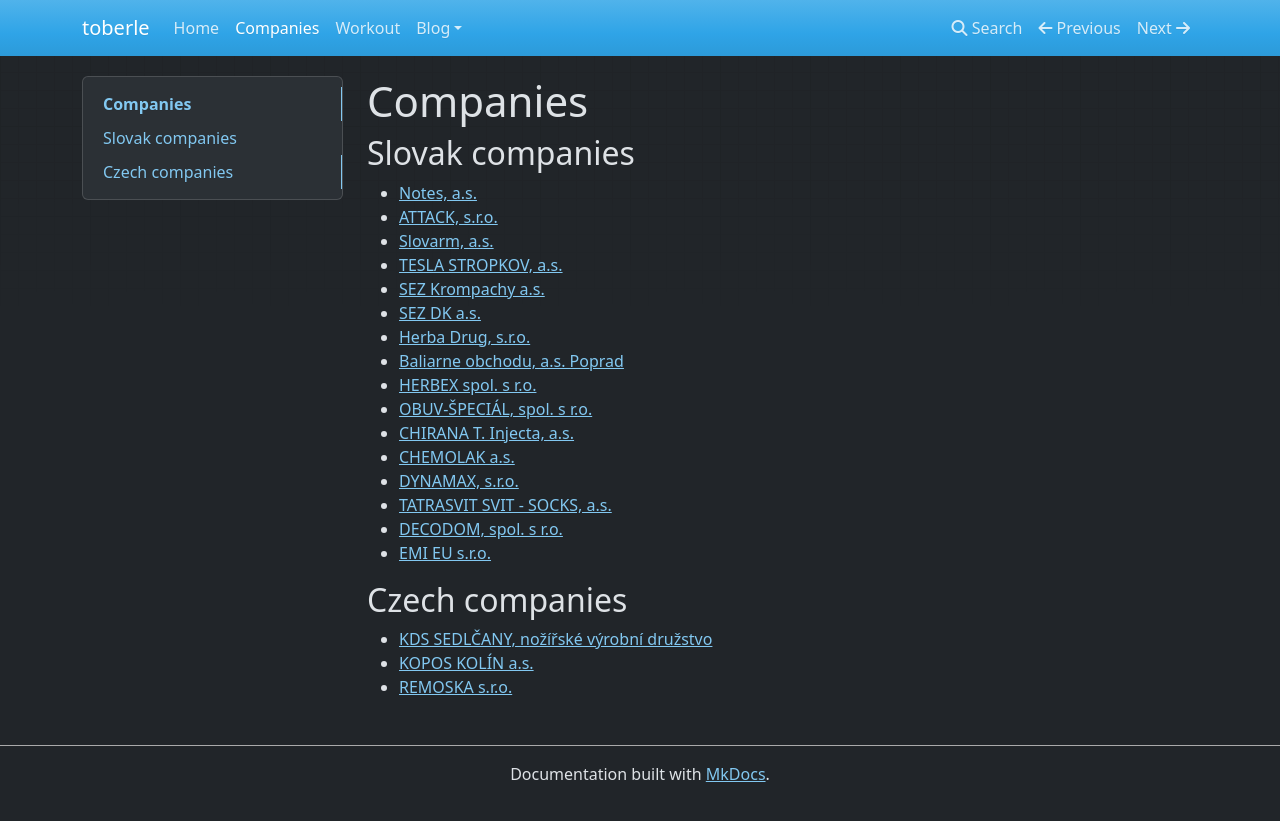
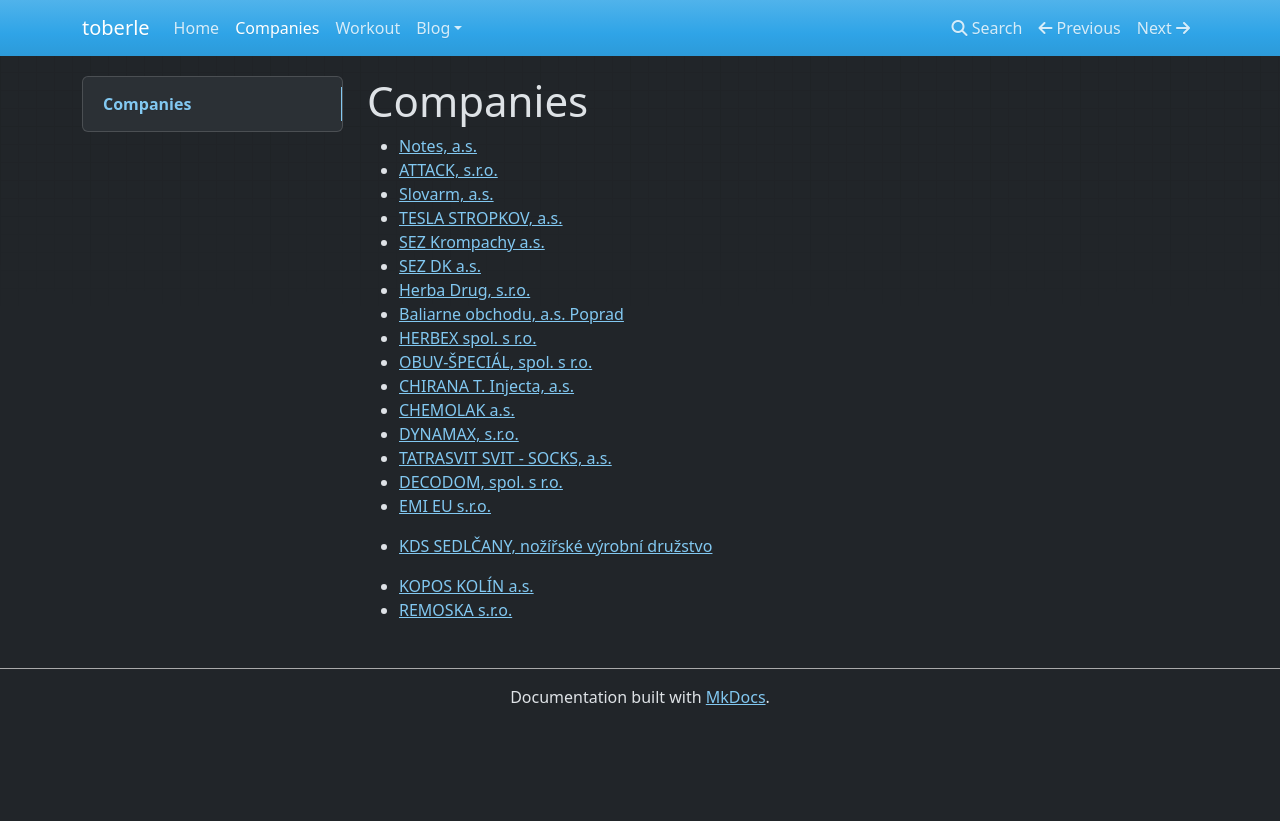
Before and after one commit to toberle/toberle.github.io, an MkDocs documentation site: the page built from docs/companies.md, in a window 1280 px wide. Shown: the top 821 px of the page. Built offline with MkDocs 1.6.1, drawn with Linux system fonts in a browser that asks for light colours; nearby versions of some CDN libraries.

Commit message:
formatting

```diff
--- a/docs/companies.md
+++ b/docs/companies.md
@@ -1,6 +1,4 @@
 # Companies
-
-## Slovak companies
 
 - [Notes, a.s.](https://www.notesonline.eu/)
 - [ATTACK, s.r.o.](https://attack.sk/)
@@ -19,7 +17,6 @@
 - [DECODOM, spol. s r.o.](https://www.decodom.sk/)
 - [EMI EU s.r.o.](https://emi.sk/)
 
-## Czech companies
 
 - [KDS SEDLČANY, nožířské výrobní družstvo](https://www.kds.cz/)
 - [KOPOS KOLÍN a.s.](https://www.kopos.cz/)
```
